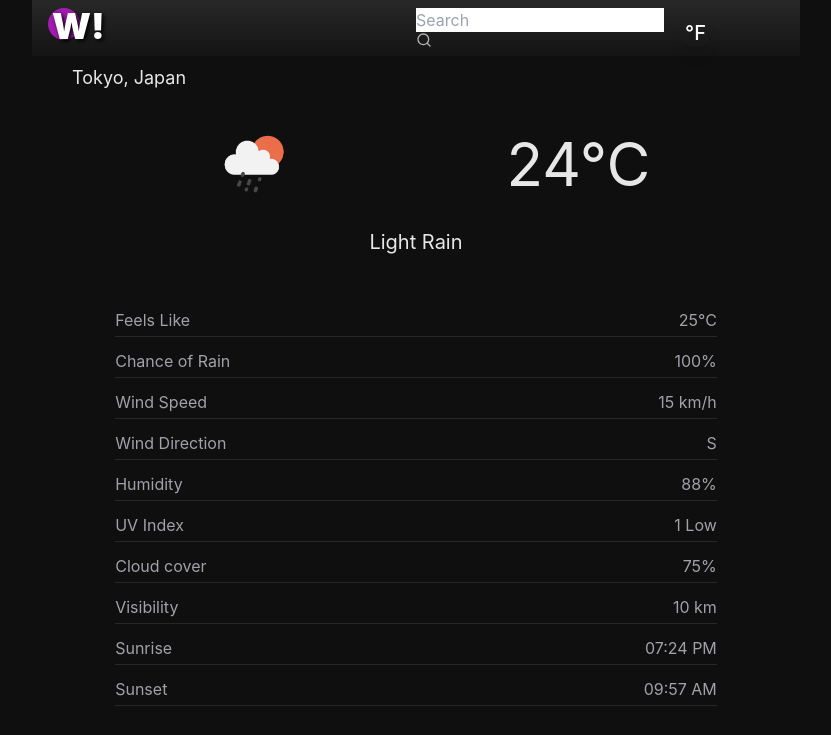
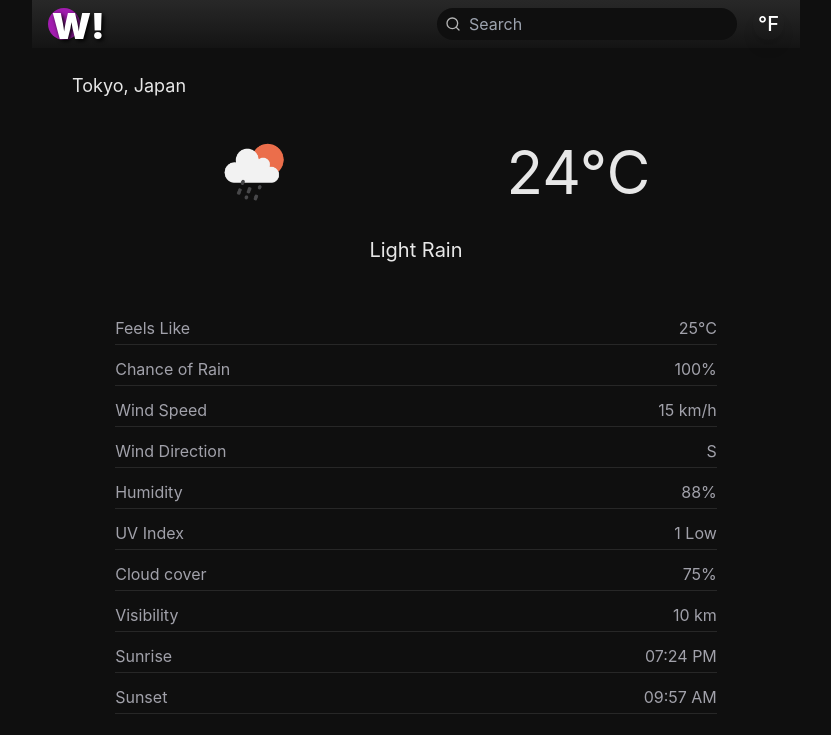
Before and after one commit to emeibech/weather-fe, a website built with Vite: page index.html in a window 1280 px wide. Shown: the top 735 px of the page, without its empty margins (224-1055 px from the left). Built offline with nearby package versions, Linux system fonts and the light colour scheme.

Commit message:
Update main and add custom css for search bar

```diff
--- a/src/main.js
+++ b/src/main.js
@@ -3,6 +3,7 @@ import './style.css';
 // import fetchWeatherOC from './data/fetchWeatherOC';
 import filterData from './data/filterData';
 import processData from './data/processData';
+import testData from './data/testData';
 import Header from './ui/Header';
 import Location from './ui/Location';
 import CurrentWeather from './ui/CurrentWeather';
@@ -10,7 +11,8 @@ import DailyForecast from './ui/DailyForecast';
 import FullInfoArray from './ui/FullInfoArray';
 import handleClickDaily from './events/handleClickDaily';
 import handleClickUnit from './events/handleClickUnit';
-import testData from './data/testData';
+import handleFocusSearch from './events/handleFocusSearch';
+import handleClickClear from './events/handleClickClear';
 
 // const initialLoad = async () => {
 //   const ipInfo = await fetchClientCity();
@@ -38,6 +40,8 @@ document.addEventListener('DOMContentLoaded', () => {
     isFahrenheit,
     parent: app,
   });
+
+  console.log(header.searchBar.clearSvg);
 
   // Render main element
   const main = (() => {
@@ -95,14 +99,14 @@ document.addEventListener('DOMContentLoaded', () => {
     [],
   );
 
+  /* ****************************Event Handlers**************************** */
   // handle click events on daily forecast
   handleClickDaily({
     dailyArr: daily.dailyArr,
-    // metric: data.metric.daily,
-    // imperial: data.imperial.daily,
     fullInfoArr,
   });
 
+  // handle click event on unit toggler
   handleClickUnit({
     toggler: header.UnitToggler,
     variableUnits: [
@@ -112,5 +116,8 @@ document.addEventListener('DOMContentLoaded', () => {
     ],
   });
 
+  handleFocusSearch(header.searchBar);
+  handleClickClear(header.searchBar);
+
   if (isLoading) console.log(current, location, header);
 });
--- a/src/style.css
+++ b/src/style.css
@@ -2,7 +2,7 @@
 @tailwind components;
 @tailwind utilities;
 
-/* boilerplate css */
+/* *****boilerplate css***** */
 :root {
   font-family: Inter, system-ui, Avenir, Helvetica, Arial, sans-serif;
   line-height: 1.5;
@@ -32,7 +32,7 @@ body {
   max-width: 1280px;
   display: flex;
   flex-direction: column;
-  gap: 0.5rem;
+  gap: 1.5rem;
   position: relative;
 }
 
@@ -44,29 +44,58 @@ button {
   cursor: pointer;
 }
 
-/* custom css */
+/* *****Custom CSS***** */
+/* *****Header***** */
 header {
   background-image: linear-gradient(0deg, rgb(20,20,20), rgb(40,40,40));
   inset: 0;
-  display: grid;
-  grid-template-columns: 1fr 1fr;
-  align-content: center;
+  display: flex;
+  justify-content: space-between;
 }
 
-header div:hover,
-header div:active {
-  filter: drop-shadow(1px 1px 1px rgb(255, 180, 255));
+header div:first-child {
+  filter: none;
+  transition: filter 250ms;
+}
+
+header div:first-child:hover,
+header div:first-child:active {
+  filter: drop-shadow(1px 1px 4px rgb(255, 180, 255));
 }
 
 h1 {
   text-shadow: 2px 2px 4px black;
 }
 
-/* button for unit toggler */
+/* -----Search----- */
+[data-name="containerForm"] input {
+  background-color: rgb(15,15,15);
+  padding-block: 0.25rem;
+  border-radius: 9999px;
+  padding-inline: 2rem;
+  width: min(55vw, 300px);
+}
+
+[data-name="containerForm"] img {
+  margin-left: 0.5rem;
+}
+
+[data-name="containerForm"] input,
+[data-name="containerForm"] button,
+[data-name="containerForm"] img {
+  grid-row: 1 / 2;
+  grid-column: 1 / 2;
+}
+
+[data-name="clearBtn"] {
+  justify-self: right;
+  margin-right: 0.5rem;
+}
+
+/* -----Button for unit toggler----- */
 [data-name="unittoggler"] {
   max-width: min-content;
   padding-inline: 0.25rem;
-  place-self: flex-end;
   color: white;
   filter: none;
   transition: color, filter 250ms;
@@ -140,9 +169,10 @@ h1 {
   transition: all 250ms ease-out;
 }
 
+/* *****Media Queries***** */
 @media screen and (max-width: 400px) {
-[data-name="dailyForecastSection"],
-[data-name="currentWeatherSection"] {
-  padding-inline: 0.25rem;
+  [data-name="dailyForecastSection"],
+  [data-name="currentWeatherSection"] {
+    padding-inline: 0.25rem;
+  }
 }
-}
```
